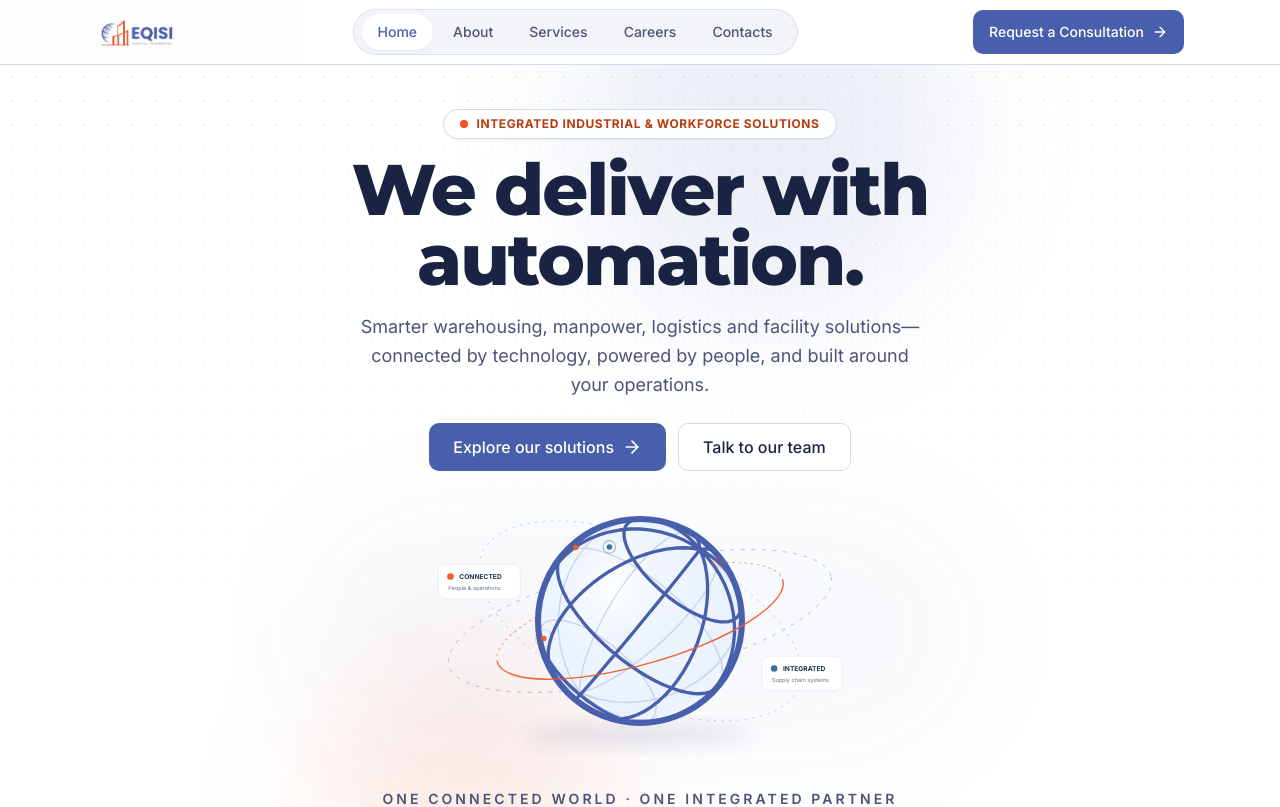
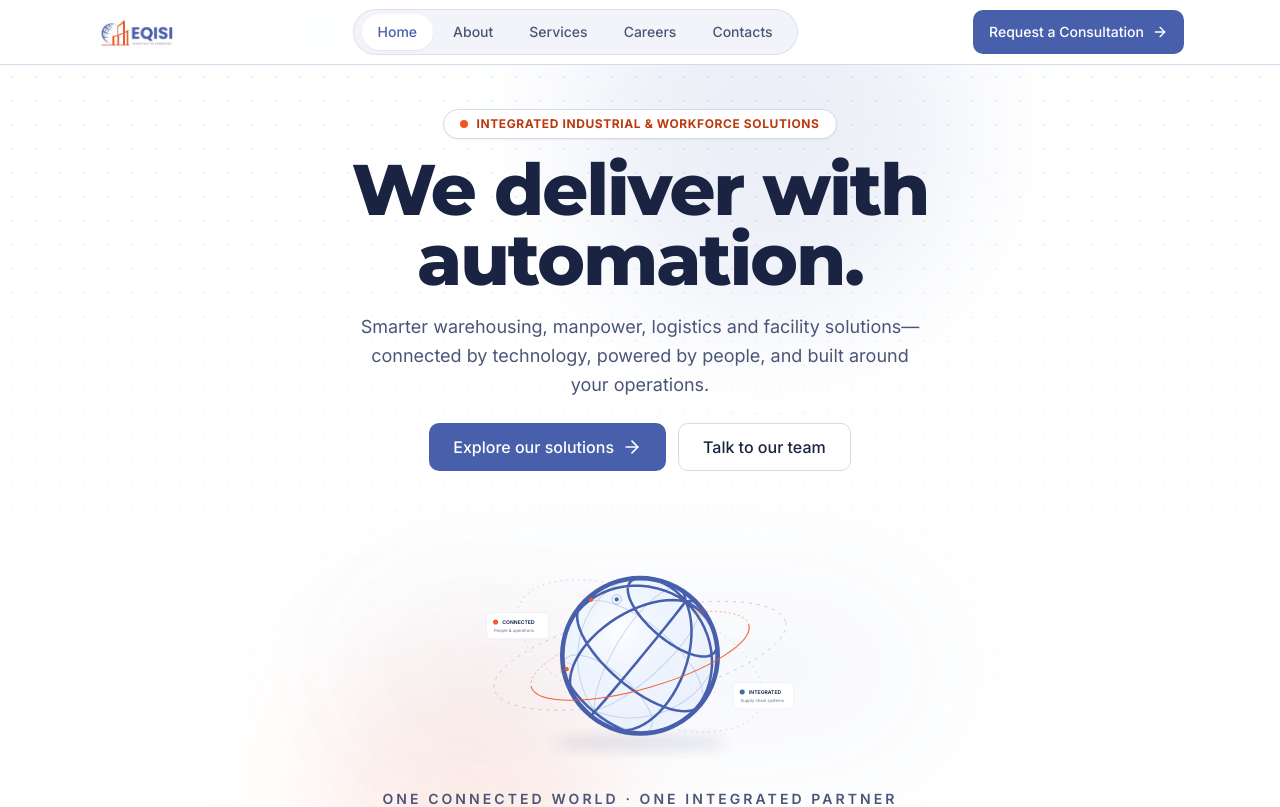
Before and after one commit to isturiscedrick/EQISI, a React (Vite) app in the folder vite-react-template/: page / in a window 1280 px wide. Shown: the top 807 px of the page. Built offline with nearby package versions, Linux system fonts and the light colour scheme.

Commit message:
Scale down globe to keep hero headline clear

```diff
--- a/vite-react-template/src/components/home/GlobeVisual.tsx
+++ b/vite-react-template/src/components/home/GlobeVisual.tsx
@@ -268,13 +268,13 @@ export function GlobeVisual() {
     ))
 
   return (
-    <div ref={root} className="relative mx-auto w-full max-w-5xl" aria-label="Animated EQISI wireframe globe">
+    <div ref={root} className="relative mx-auto w-full max-w-4xl" aria-label="Animated EQISI wireframe globe">
       <div className="globe-halo pointer-events-none absolute inset-x-[18%] top-[14%] h-[68%] rounded-full bg-primary/10 blur-3xl" />
       <svg
         viewBox="0 0 900 560"
         role="img"
         aria-labelledby="eqisi-globe-title"
-        className="globe-parallax relative z-10 mx-auto block h-[clamp(330px,42vh,450px)] w-full max-w-[860px] overflow-visible"
+        className="globe-parallax relative z-10 mx-auto block h-[clamp(250px,32vh,350px)] w-full max-w-[760px] overflow-visible"
       >
         <title id="eqisi-globe-title">EQISI animated rotating wireframe globe with an orbiting satellite</title>
         <defs>
@@ -354,7 +354,7 @@ export function GlobeVisual() {
           <text x="688" y="396" fontSize="10" fill="#64748b">Supply chain systems</text>
         </g>
       </svg>
-      <p className="relative z-10 -mt-3 text-center text-xs font-semibold tracking-[0.22em] text-fg-muted uppercase sm:text-sm">
+      <p className="relative z-10 -mt-1 text-center text-xs font-semibold tracking-[0.22em] text-fg-muted uppercase sm:text-sm">
         One connected world · One integrated partner
       </p>
     </div>
```
